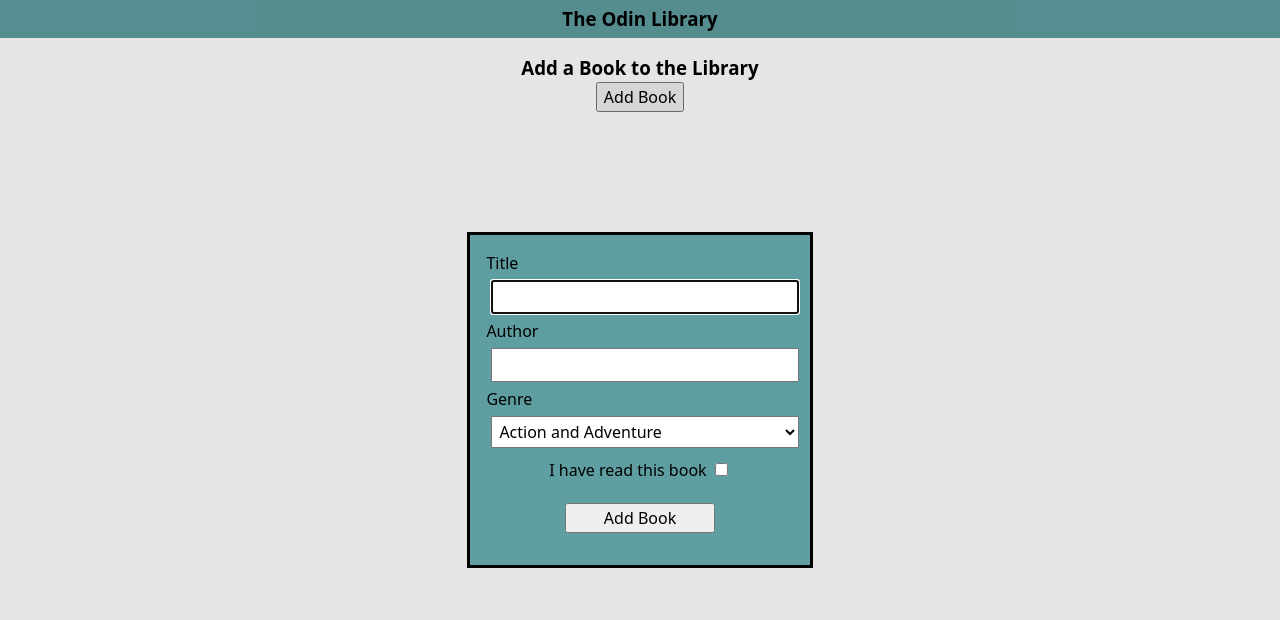
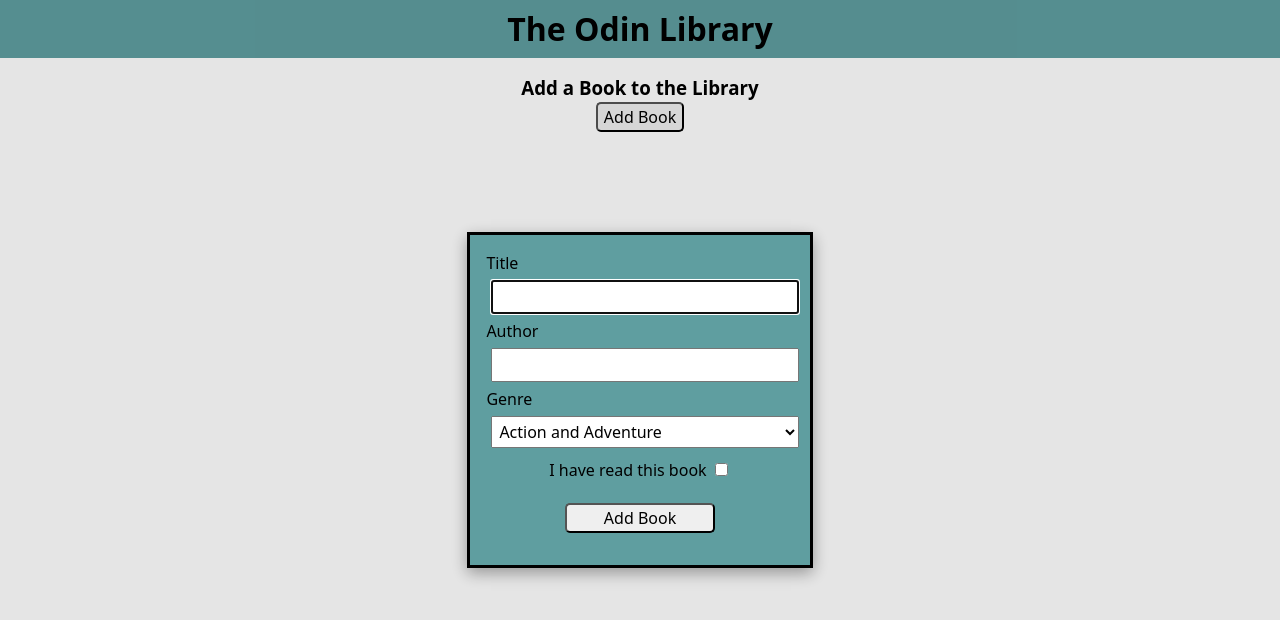
Before and after one commit to gmgreer/odin-library, a website built with Vite: page index.html in a window 1280 px wide. Both pictures are taken after a click on the button "Add Book". Built offline with nearby package versions, Linux system fonts and the light colour scheme.

Commit message:
small css changes

```diff
--- a/style.css
+++ b/style.css
@@ -76,6 +76,7 @@ select {
 header h3 {
   text-align: center;
   margin-bottom: 16px;
+  font-size: 32px;
   padding: 5px;
   background-color: cadetblue;
 
@@ -104,6 +105,7 @@ header h3 {
   border: 3px solid black;
   text-align: center;
   background-color: cadetblue;
+  box-shadow: rgba(0, 0, 0, 0.35) 0px 5px 15px;
 }
 
 .delete-button, .toggle {
@@ -116,6 +118,7 @@ header h3 {
 
 .modal {
   background-color: cadetblue;
+  box-shadow: rgba(0, 0, 0, 0.35) 0px 5px 15px;
 
 }
 
@@ -141,6 +144,9 @@ input[type='text'], select {
   text-align: center;
 }
 
+button {
+  border-radius: 5px;
+}
 button:hover {
   scale: 1.1;
   cursor: pointer;
```
